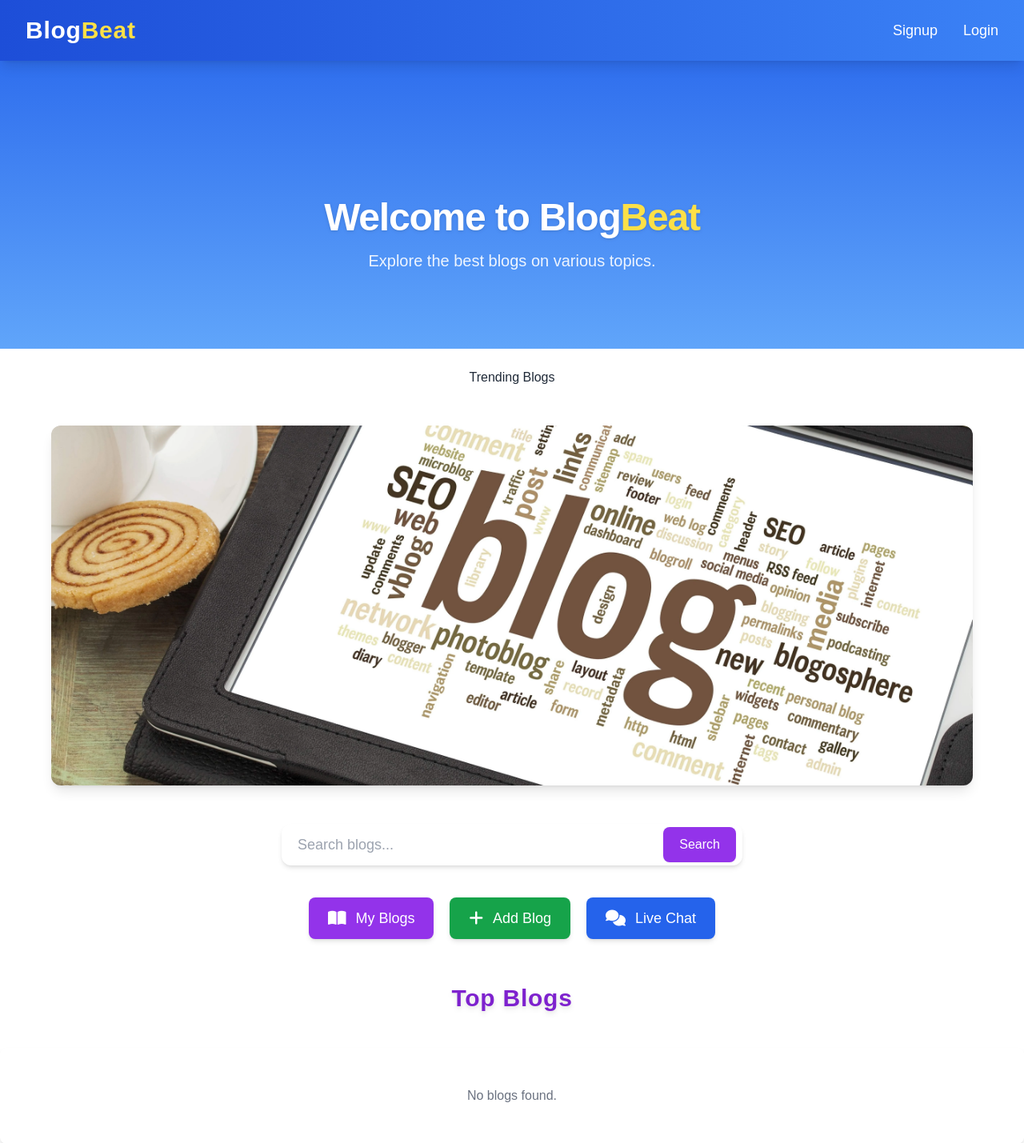
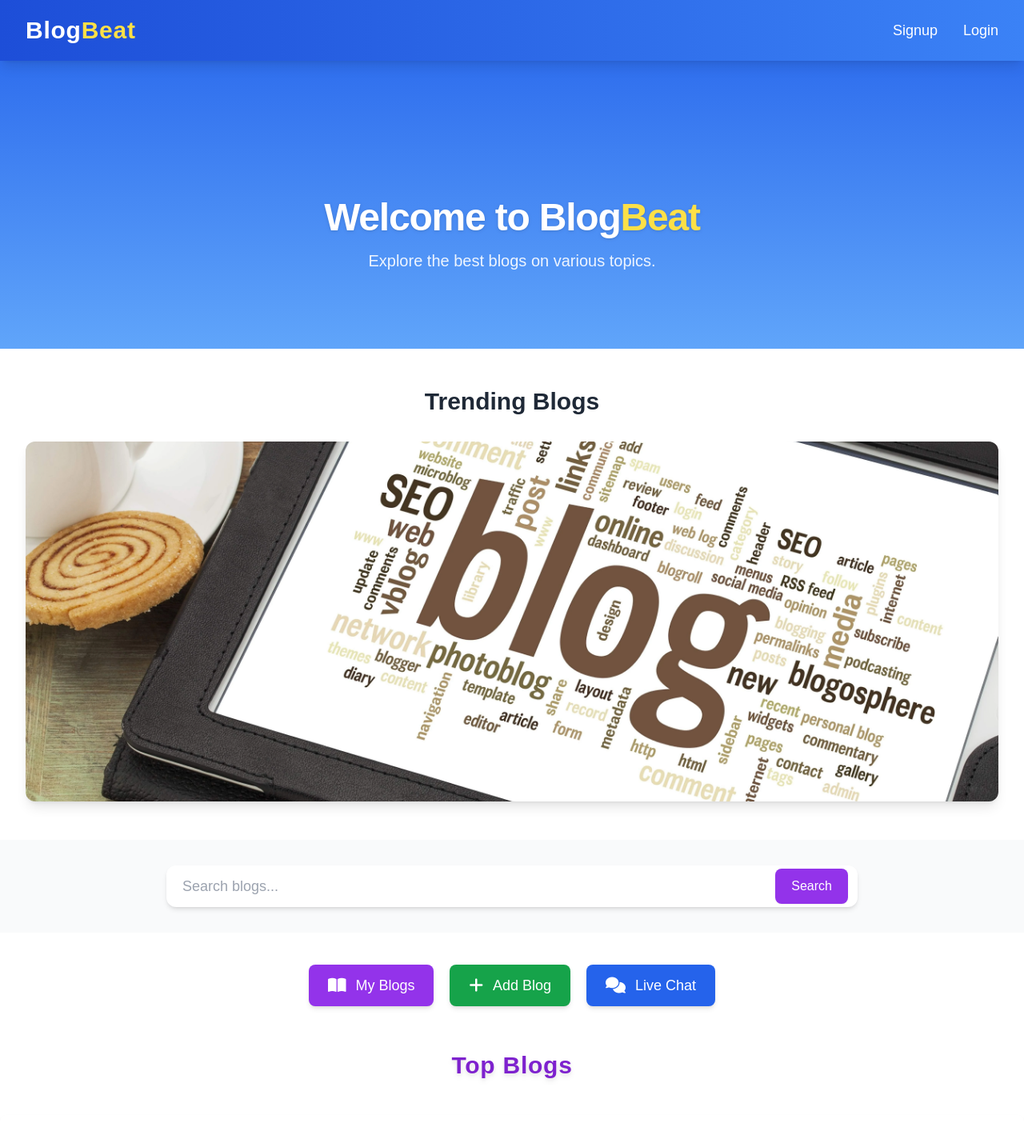
Before and after one commit to Vandann-1/BlogBea.official, a Django app: template userapp/templates/home.html in a window 1280 px wide. Shown: the top 1429 px of the page at 80% size. Run offline with Django 3.2, Linux system fonts and the light colour scheme; the template is opened without the code that fills it, so the values that code supplies are empty; some libraries are stand-ins or nearby versions.

Commit message:
blog chnges

```diff
--- a/blogweb/settings.py
+++ b/blogweb/settings.py
@@ -17,7 +17,7 @@ from pathlib import Path
 BASE_DIR = Path(__file__).resolve().parent.parent
 
 SECRET_KEY = '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'
-DEBUG = False
+DEBUG = True
 
 
 # Build paths inside the project like this: BASE_DIR / 'subdir'.
@@ -29,7 +29,7 @@ DEBUG = False
 # SECURITY WARNING: keep the secret key used in production secret!
 SECRET_KEY = 'django-insecure--v5t71sv6$z4j#fiot^y_4!_2ho@l%0!u+8ejmi)*0e=#38q$2'
 
-# SECURITY WARNING: don't run with debug turned on in production!
+
 
 ALLOWED_HOSTS: ['127.0.0.1', 'localhost', 'blogbeat-1-sn2e.onrender.com']
 
--- a/userapp/templates/home.html
+++ b/userapp/templates/home.html
@@ -61,7 +61,7 @@ body {
 <script src="https://cdn.tailwindcss.com"></script>
 
 <!-- Hero Section -->
-<section class="relative pt-32 pb-24 bg-gradient-to-b from-primary to-accent text-white text-center overflow-hidden">
+<section class="w-full relative pt-32 pb-24 bg-gradient-to-b from-primary to-accent text-white text-center overflow-hidden">
   <!-- Subtle glowing background element -->
   <div class="absolute inset-0 -z-10">
     <div class="absolute top-1/2 left-1/2 w-[80vw] h-[80vw] -translate-x-1/2 -translate-y-1/2 bg-white opacity-10 blur-[120px] rounded-full"></div>
@@ -99,38 +99,50 @@ body {
 
 
  <!-- slider section -->
-{%load static%}
-<br>
-<h2 style="text-align: center;">Trending Blogs</h2>
 {% load static %}
 
-<div class="relative w-[90vw] max-w-[1500px] h-[450px] mx-auto my-12 overflow-hidden rounded-xl shadow-lg flex justify-center items-center bg-gray-100">
+<!-- Trending Blogs Section -->
+<section id="trending-blogs" role="region" aria-label="Trending Blog Posts" class="w-full bg-white py-12">
+  <h2 class="text-3xl font-bold text-center mb-8">Trending Blogs</h2>
+
+  <div class="relative w-[95vw] max-w-[1500px] h-[450px] mx-auto overflow-hidden rounded-xl shadow-lg flex justify-center items-center bg-gray-100 group">
+
+    <!-- Slider Wrapper -->
     <div id="slider" class="flex w-full h-full transition-transform duration-500 ease-in-out">
+
+      <!-- Slide 1 -->
       <div class="slide min-w-full h-full flex justify-center items-center">
         <a href="{% static 'img/W.webp' %}">
           <img src="{% static 'img/W.webp' %}" alt="Trending Blog 1" class="w-full h-full object-cover rounded-xl" />
         </a>
       </div>
+
+      <!-- Slide 2 -->
       <div class="slide min-w-full h-full flex justify-center items-center">
         <a href="{% static 'img/m.webp' %}">
           <img src="{% static 'img/m.webp' %}" alt="Trending Blog 2" class="w-full h-full object-cover rounded-xl" />
         </a>
       </div>
+
+      <!-- Slide 3 -->
       <div class="slide min-w-full h-full flex justify-center items-center">
         <a href="{% static 'img/co.webp' %}">
           <img src="{% static 'img/co.webp' %}" alt="Trending Blog 3" class="w-full h-full object-cover rounded-xl" />
         </a>
       </div>
+
     </div>
 
-  <!-- Dots navigation -->
+    <!-- Dots Navigation -->
     <div class="absolute bottom-4 left-1/2 transform -translate-x-1/2 flex space-x-4 opacity-0 group-hover:opacity-100 transition-opacity duration-500">
       <button class="dot w-3 h-3 rounded-full bg-gray-400 hover:bg-gray-600 focus:outline-none" aria-label="Slide 1" onclick="currentSlide(0)"></button>
       <button class="dot w-3 h-3 rounded-full bg-gray-400 hover:bg-gray-600 focus:outline-none" aria-label="Slide 2" onclick="currentSlide(1)"></button>
       <button class="dot w-3 h-3 rounded-full bg-gray-400 hover:bg-gray-600 focus:outline-none" aria-label="Slide 3" onclick="currentSlide(2)"></button>
     </div>
   </div>
+</section>
 
+<!-- Slider Script -->
 <script>
   const slider = document.getElementById('slider');
   const dots = document.querySelectorAll('.dot');
@@ -138,10 +150,7 @@ body {
   let slideIndex = 0;
 
   function updateSlider() {
-    // Move slider using translateX
     slider.style.transform = `translateX(-${slideIndex * 100}%)`;
-
-    // Update dots
     dots.forEach((dot, i) => {
       dot.classList.toggle('bg-gray-600', i === slideIndex);
       dot.classList.toggle('bg-gray-400', i !== slideIndex);
@@ -160,35 +169,37 @@ body {
     updateSlider();
   }
 
-  // Initial update
+  // Start slider
   updateSlider();
-  // Auto slide
   setTimeout(showSlides, 5000);
 </script>
 
 
 
   <!-- Search Bar -->
-<div class="flex justify-center items-center mt-10 space-x-3 px-4">
-  <div class="relative w-full max-w-xl">
+<!-- Search Bar Section -->
+<section class="w-full bg-gray-50 py-8">
+  <div class="w-full max-w-4xl mx-auto px-4">
+    <div class="relative">
       <input
         type="text"
         id="searchBar"
         placeholder="Search blogs..."
         onkeyup="filterBlogs()"
-      class="w-full pl-5 pr-16 py-3 text-lg rounded-xl bg-white text-gray-800 placeholder-gray-400 shadow-md focus:outline-none focus:ring-2 focus:ring-purple-500 transition duration-300"
+        class="w-full pl-5 pr-20 py-3 text-lg rounded-xl bg-white text-gray-800 placeholder-gray-400 shadow-md focus:outline-none focus:ring-2 focus:ring-purple-500 transition duration-300"
       />
       <button
         type="button"
         onclick="filterBlogs()"
-      class="absolute top-1/2 right-2 -translate-y-1/2 px-5 py-2.5 bg-purple-600 hover:bg-purple-700 text-white font-medium rounded-lg shadow-sm transition-all duration-300"
+        class="absolute top-1/2 right-3 -translate-y-1/2 px-5 py-2.5 bg-purple-600 hover:bg-purple-700 text-white font-medium rounded-lg shadow-sm transition-all duration-300"
       >
         Search
       </button>
     </div>
   </div>
+</section>
 
-<!-- JavaScript filter function -->
+<!-- JavaScript Blog Filter Function -->
 <script>
   function filterBlogs() {
     let input = document.getElementById('searchBar').value.toLowerCase();
@@ -207,6 +218,7 @@ body {
     }
   }
 </script>
+
 
 
 
```
Lines whose indentation alone changed are shown as unchanged.
